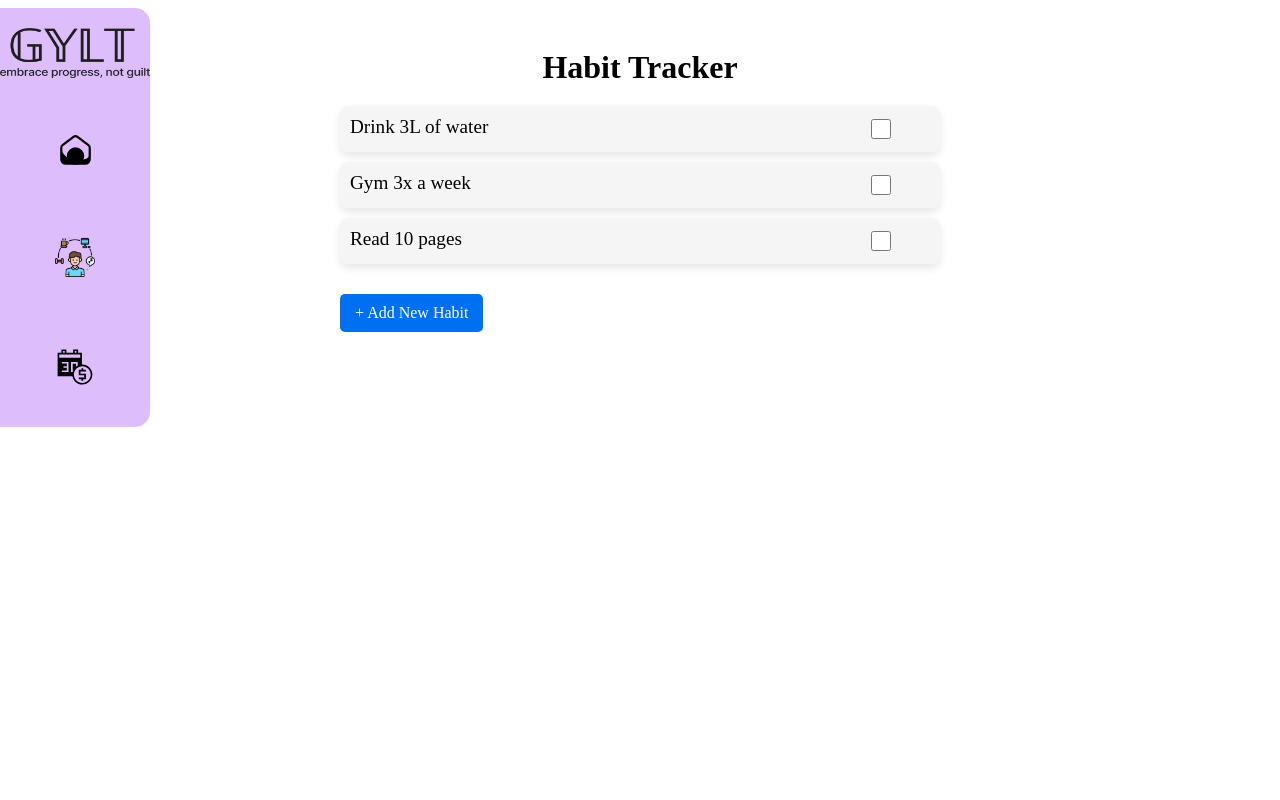
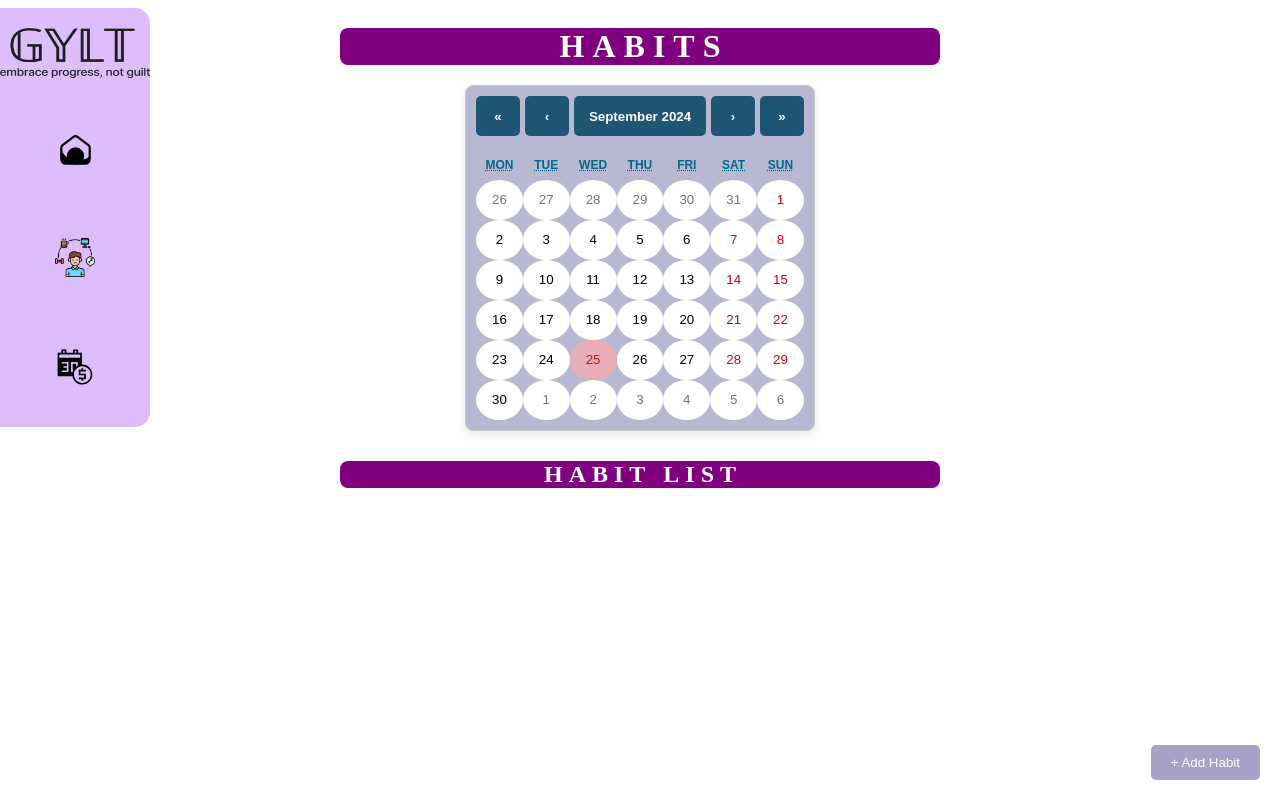
Before and after one commit to v-aru/gylt-app, a Next.js app: page /habits in a window 1280 px wide. Built offline with nearby package versions, Linux system fonts and the light colour scheme.

Commit message:
Create habits page

```diff
--- a/package.json
+++ b/package.json
@@ -11,6 +11,7 @@
   "dependencies": {
     "next": "14.2.13",
     "react": "^18.3.1",
+    "react-calendar": "^5.0.0",
     "react-dom": "^18.3.1",
     "styled-components": "^6.1.13"
   },
--- a/src/app/habits/page.js
+++ b/src/app/habits/page.js
@@ -1,19 +1,17 @@
 "use client";
 import { useState } from 'react';
 import HabitList from '../../components/Habits/HabitList';
-import CreateHabitLink from '../../components/Habits/CreateHabitLink';
 import styled from 'styled-components';
+import AddHabitButton from '@/components/Habits/CreateHabit/AddHabitButton';
+import CreateHabit from '@/components/Habits/CreateHabit/CreateHabit';
+import 'react-calendar/dist/Calendar.css';
+import Calendar from 'react-calendar';
+import Modal from '@/components/Modal/Modal';
 
 const Container = styled.div`
   max-width: 600px;
   margin: 0 auto;
   padding: 20px;
-`;
-
-const Header = styled.h1`
-  font-size: 2rem;
-  text-align: center;
-  margin-bottom: 20px;
 `;
 
 // const AddHabitButton = styled.button`
@@ -30,19 +28,158 @@ const Header = styled.h1`
 //   }
 // `;
 
+// Flexbox container to align the calendar and the habit list side by side
+
+const StyledCalendarContainer = styled.div`
+  display: flex;
+  align-content: center;
+  justify-content: center;
+`;
+
+const HabitListContainer = styled.div`
+  margin-top: 30px;
+`;
+
+const StyledCalendar = styled(Calendar)`
+  max-width: 100%;
+  background-color: #B9B8D3;
+  border-radius: 8px;
+  border: 1px solid #ccc;
+  padding: 10px;
+  box-shadow: 0 4px 8px rgba(0, 0, 0, 0.1);
+
+  .react-calendar__navigation {
+    display: flex;
+    justify-content: space-between;
+    margin-bottom: 10px;
+    gap: 5px;
+
+    button {
+      background-color: #1F5673;
+      color: white;
+      border: none;
+      border-radius: 5px;
+      width: 40px;
+      height: 40px;
+      font-weight: bold;
+      display: flex;
+      justify-content: center;
+      align-items: center;
+    }
+
+    button:hover {
+      background-color: #005bb5;
+    }
+  }
+
+  .react-calendar__month-view__weekdays {
+    font-weight: bold;
+    text-transform: uppercase;
+    color: #006989;
+  }
+
+  .react-calendar__tile {
+    background-color: white;
+    border-radius: 50%;
+    // padding: 15px;
+    transition: background-color 0.2s ease;
+    width: 40px;
+    height: 40px;
+    display: flex;
+    justify-content: center;
+    align-items: center;
+
+    &:enabled:hover {
+      background-color: #90C3C8;
+    }
+
+    &--active {
+      background-color: #759FBC;
+      color: white;
+    }
+
+    &--now {
+      background-color: #E8ADB6;
+      color: #b91c1c;
+    }
+  }
+`;
+
+const PageHeader = styled.div`
+  background-color: purple;
+  color: white;
+  font-weight: bold;
+  font-size: 32px;
+  text-align: center;
+  margin-bottom: 20px;
+  border: none;
+  border-radius: 8px;
+`;
+
+const ListHeader = styled.div`
+  background-color: purple;
+  color: white;
+  font-weight: bold;
+  font-size: 24px;
+  text-align: center;
+  margin-bottom: 20px;
+  border: none;
+  border-radius: 8px;
+`;
+
 export default function HabitsPage() {
-  const [habits, setHabits] = useState([
-    { id: 1, name: "Drink 3L of water", frequency: "Daily" },
-    { id: 2, name: "Gym 3x a week", frequency: "Weekly" },
-    { id: 3, name: "Read 10 pages", frequency: "Daily" },
-  ]);
+  const [habits, setHabits] = useState([]);
+  const [isModalOpen, setIsModalOpen] = useState(false);
+  const [date, setDate] = useState(new Date());
+  const [selectedHabits, setSelectedHabits] = useState([]);
+
+  const addHabit = (newHabit) => {
+    setHabits([...habits, { ...newHabit, id: Date.now() }]);
+    setIsModalOpen(false);
+  };
+
+  const handleDayClick = (value) => {
+    // Assuming you have a function to get habits for a selected date
+    const habitsForSelectedDay = getHabitsForDate(value);
+    setSelectedHabits(habitsForSelectedDay);
+  };
+
+  const getHabitsForDate = (date) => {
+    const day = date.toLocaleDateString('en-US', { weekday: 'short' });
+    return habits.filter(habit => habit.days.includes(day));
+  };
+
+  const toggleHabit = (id) => {
+    setHabits(habits.map((habit) =>
+      habit.id === id ? { ...habit, completed: !habit.completed } : habit
+    ));
+  };
 
   return (
+    <>
     <Container>
-      <Header>Habit Tracker</Header>
-      <HabitList habits={habits} />
-      <CreateHabitLink />
-      {/* <AddHabitButton>Add a New Habit</AddHabitButton> */}
+      <PageHeader>&nbsp;H&nbsp;A&nbsp;B&nbsp;I&nbsp;T&nbsp;S&nbsp;</PageHeader>
+        <StyledCalendarContainer>
+          <StyledCalendar
+            onChange={setDate}
+            value={date}
+            onClickDay={handleDayClick}
+          />
+        </StyledCalendarContainer>
+
+        <HabitListContainer>
+          <ListHeader>&nbsp;H&nbsp;A&nbsp;B&nbsp;I&nbsp;T&nbsp;&nbsp;&nbsp;L&nbsp;I&nbsp;S&nbsp;T&nbsp;</ListHeader>
+          <HabitList habits={habits} onToggleHabit={toggleHabit} />
+        </HabitListContainer>
+
+      <AddHabitButton onClick={() => setIsModalOpen(true)} />
+
+      {isModalOpen && (
+          <Modal onClose={() => setIsModalOpen(false)}>
+            <CreateHabit onSubmit={addHabit} />
+          </Modal>
+        )}
     </Container>
+    </>
   );
 }
--- /dev/null
+++ b/src/components/Habits/CreateHabit/AddHabitButton.jsx
@@ -0,0 +1,22 @@
+import styled from "styled-components";
+
+const Button = styled.button`
+  background-color: #AAA1C8;
+  color: white;
+  padding: 10px 20px;
+  border: none;
+  border-radius: 5px;
+  cursor: pointer;
+  position: fixed;
+  bottom: 20px;
+  right: 20px;
+  z-index: 1000;
+
+  &:hover {
+    background-color: #45a049;
+  }
+`;
+
+export default function AddHabitButton({ onClick }) {
+  return <Button onClick={onClick}>+ Add Habit</Button>;
+}
--- /dev/null
+++ b/src/components/Habits/CreateHabit/CreateHabit.jsx
@@ -0,0 +1,120 @@
+import { useState } from 'react';
+import styled from 'styled-components';
+
+const Form = styled.form`
+  display: flex;
+  flex-direction: column;
+`;
+
+const Input = styled.input`
+  padding: 10px;
+  margin-bottom: 10px;
+`;
+
+const Select = styled.select`
+  padding: 10px;
+  margin-bottom: 10px;
+`;
+
+const FrequencyWrapper = styled.div`
+  display: flex;
+  align-items: center;
+  margin-bottom: 10px;
+  gap: 10px;
+
+  input {
+    width: 60px;
+    gap: 10px;
+  }
+`;
+
+const ColorPicker = styled.input`
+  margin-bottom: 10px;
+`;
+
+const Button = styled.button`
+  padding: 10px;
+  background-color: #0070f3;
+  color: white;
+  border: none;
+  border-radius: 5px;
+
+  &:hover {
+    background-color: #005bb5;
+  }
+`;
+
+export default function CreateHabit({ onSubmit }) {
+  const [habitName, setHabitName] = useState('');
+  const [category, setCategory] = useState('');
+  const [frequencyType, setFrequencyType] = useState('Daily');
+  const [customFrequency, setCustomFrequency] = useState(1);
+  const [timePeriod, setTimePeriod] = useState('day');
+  const [color, setColor] = useState('#000000');
+
+  const handleSubmit = (e) => {
+    e.preventDefault();
+
+    const frequency = frequencyType === 'Custom'
+      ? `${customFrequency} times per ${timePeriod}`
+      : frequencyType;
+
+
+    if (habitName && category) {
+      onSubmit({ habitName, category, frequency, color });
+      setHabitName('');
+      setCategory('');
+      setFrequencyType('Daily');
+      setColor('#000000');
+    }
+  };
+
+  return (
+    <Form onSubmit={handleSubmit}>
+      <Input
+        type="text"
+        placeholder="Habit Name"
+        value={habitName}
+        onChange={(e) => setHabitName(e.target.value)}
+        required
+      />
+      <Input
+        type="text"
+        placeholder="Habit Category"
+        value={category}
+        onChange={(e) => setCategory(e.target.value)}
+        required
+      />
+      <Select value={frequencyType} onChange={(e) => setFrequencyType(e.target.value)}>
+        <option value="Daily">Daily</option>
+        <option value="Weekly">Weekly</option>
+        <option value="Monthly">Monthly</option>
+        <option value="Custom">Custom</option>
+      </Select>
+
+      {frequencyType === 'Custom' && (
+        <FrequencyWrapper>
+          <label>How many times: </label>
+          <Input
+            type="number"
+            min="1"
+            value={customFrequency}
+            onChange={(e) => setCustomFrequency(e.target.value)}
+          />
+          <Select value={timePeriod} onChange={(e) => setTimePeriod(e.target.value)}>
+            <option value="day">day</option>
+            <option value="week">week</option>
+            <option value="month">month</option>
+          </Select>
+        </FrequencyWrapper>
+      )}
+
+      <ColorPicker
+        type="color"
+        value={color}
+        onChange={(e) => setColor(e.target.value)}
+      />
+      <Button type="submit">Create Habit</Button>
+    </Form>
+  );
+}
--- a/src/components/Habits/CreateHabitLink.js
+++ /dev/null
@@ -1,25 +0,0 @@
-import styled from "styled-components";
-import Link from "next/link";
-
-const CreateHabitButton = styled(Link)`
-  display: inline-block;
-  margin-top: 20px;
-  padding: 10px 15px;
-  background-color: #0070f3;
-  color: white;
-  text-decoration: none;
-  border-radius: 5px;
-  text-align: center;
-
-  &:hover {
-    background-color: #005bb5;
-  }
-`;
-
-export default function CreateHabitLink() {
-  return (
-    <CreateHabitButton href="/create-habit">
-      + Add New Habit
-    </CreateHabitButton>
-  );
-}
--- a/src/components/Habits/HabitList.jsx
+++ b/src/components/Habits/HabitList.jsx
@@ -19,27 +19,36 @@ const HabitCheckbox = styled.input`
   height: 20px;
 `;
 
-const ProgressTracker = styled.div`
+const HabitDetails = styled.div`
   display: flex;
-  align-items: center;
-  justify-content: space-around;
-  width: 100px;
-  padding-left: 10px;
+  flex-direction: column;
 `;
 
-export default function HabitList({ habits }) {
+const HabitFrequency = styled.span`
+  font-size: 0.9rem;
+  color: #666;
+`;
+
+const HabitCategory = styled.span`
+  font-size: 0.9rem;
+  color: #666;
+`;
+
+export default function HabitList({ habits, onToggleHabit }) {
   return (
     <div>
       {habits.map((habit) => (
-        <HabitItem key={habit.id}>
-          <HabitName>{habit.name}</HabitName>
-          <ProgressTracker>
-            <HabitCheckbox
-              type="checkbox"
-              checked={habit.completed}
-              onChange={() => {}}
-            />
-          </ProgressTracker>
+        <HabitItem key={habit.id} style={{ backgroundColor: habit.color }}>
+          <HabitDetails>
+            <HabitName>{habit.habitName}</HabitName>
+            <HabitCategory>Category: {habit.category}</HabitCategory>
+            <HabitFrequency>Frequency: {habit.frequency}</HabitFrequency>
+          </HabitDetails>
+          <HabitCheckbox
+            type="checkbox"
+            checked={habit.completed || false} // Adjusting to ensure it defaults to false if undefined
+            onChange={() => onToggleHabit(habit.id)}
+          />
         </HabitItem>
       ))}
     </div>
--- /dev/null
+++ b/src/components/Modal/Modal.jsx
@@ -0,0 +1,33 @@
+import styled from 'styled-components';
+
+const ModalBackground = styled.div`
+  position: fixed;
+  top: 0;
+  left: 0;
+  width: 100%;
+  height: 100%;
+  background: rgba(0, 0, 0, 0.5);
+  backdrop-filter: blur(5px);
+  display: flex;
+  justify-content: center;
+  align-items: center;
+  z-index: 999;
+`;
+
+const ModalContent = styled.div`
+  background: white;
+  padding: 20px;
+  border-radius: 8px;
+  max-width: 400px;
+  width: 100%;
+`;
+
+export default function Modal({ children, onClose }) {
+  return (
+    <ModalBackground onClick={onClose}>
+      <ModalContent onClick={(e) => e.stopPropagation()}>
+        {children}
+      </ModalContent>
+    </ModalBackground>
+  );
+}
```
Also changed, not shown: src/components/Habits/CreateHabitLink.jsx (deleted, +0 -11 lines), src/components/Habits/HabitItem.jsx (+28 -9 lines), 1 other file (tests, documents, lock files or other folders).
